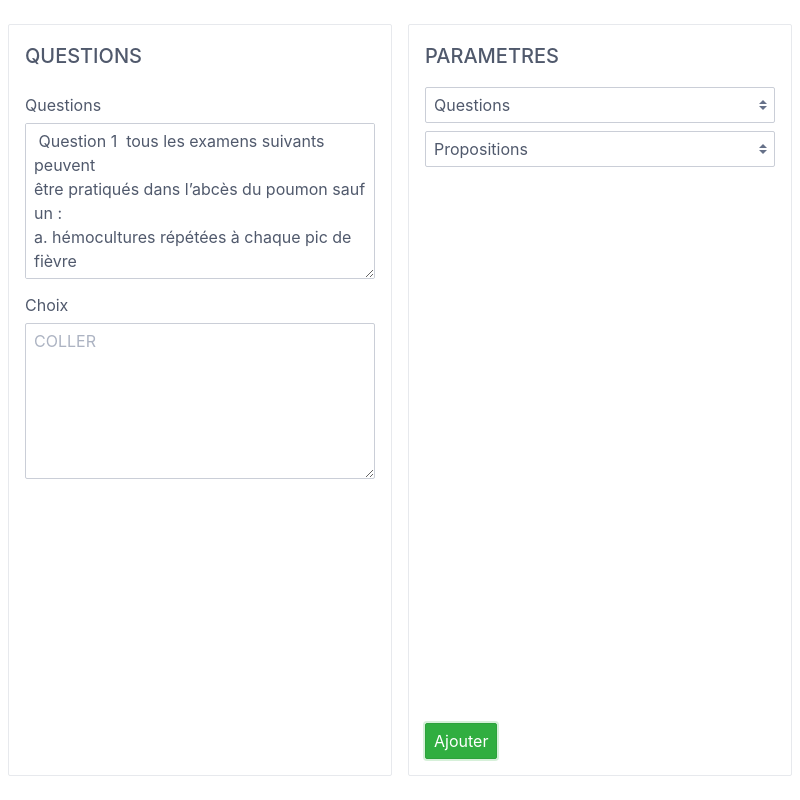
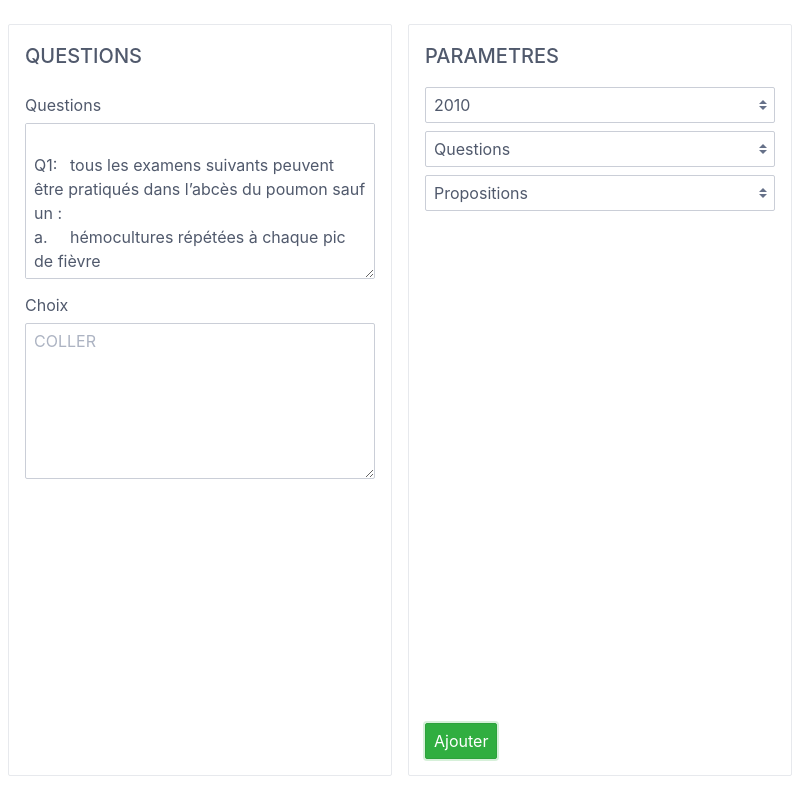
Before and after one commit to doublevie/hichem, an Electron app: page index.html in a window 800 px wide. Both pictures are taken after a click on the button "Ajouter". Drawn offline with Linux system fonts and the light colour scheme.

Commit message:
secondsplit added

```diff
--- a/index.html
+++ b/index.html
@@ -56,6 +56,21 @@
 
 
               <div class="form-group">
+                <select class="form-select " id="year">
+                  <option value="2010">2010</option>
+                  <option value="2011">2011</option>
+                  <option value="2012">2012</option>
+                  <option value="2013">2013</option>
+                  <option value="2014">2014</option>
+                  <option value="2015">2015</option>
+                  <option value="2016">2016</option>
+                  <option value="2017">2017</option>
+                  <option value="2018">2018</option>
+
+                </select>
+              </div>
+
+              <div class="form-group">
                 <select class="form-select " id="qType">
                   <option value="0">Questions</option>
                   <option value="1">1 -(ou) 1-/</option>
@@ -86,7 +101,9 @@
                 </select>
               </div>
 
+<div id="resAlert">
 
+</div>
 
             </div>
             <div class="card-footer">
@@ -111,7 +128,8 @@
 const qField = document.getElementById('qfield') ,
  reponseField = document.getElementById('reponsefield') ,
 qType = document.getElementById('qType') ,
-choicesType = document.getElementById('qType') ,
+choicesType = document.getElementById('choicesType') ,
+resAlert = document.getElementById('resAlert') ,
 regQUestions = [
   null ,
   /[0-9*]+(\s?)+\-/gi,
@@ -169,26 +187,39 @@ console.log(regQUestions[pos]);
 
 
 function submit(){
-  let qc = sdash(qField.value).split('##') , qWc = [];
+  let fs = firstSplit(qField.value)
+// console.log('first split '+fs.length);
 
-  if (qc && qc .length) {
-for (var i = 0; i < qc.length; i++) {
-  console.log(qc[i].length);
-if (qc[i].length >= 20)  qWc.push(qc[i])
+for (var i = 0; i < fs.length; i++) {
+let qsss =   secondSplit(fs[i])
+console.log(qsss);
 }
-  }
-  console.log(qWc);
-  return qWc;
 
 }
 
 
 
 
+function firstSplit(x){
+  let qc = sdash(x).split('##') , qWc = [];
+  if (qc && qc .length) {
+for (var i = 0; i < qc.length; i++) {
+if (qc[i].length >= 20)  qWc.push(qc[i])
+}
+  }
+  return qWc;
+}
 
 
+function secondSplit(r){
+  let pos = parseInt(choicesType.value);
 
-
+  let questAndch = r.toString().replace(regChoices[pos], ';;').split(';;'),qWc = [];;
+for (var i = 0; i < questAndch.length; i++) {
+  qWc.push(questAndch[i]);
+}
+ return qWc;
+}
 
 
 
@@ -207,37 +238,39 @@ function choix(d) {
 
 
 
-qField.value = ` Question 1  tous les examens suivants peuvent
-être pratiqués dans l’abcès du poumon sauf
-un :
-a. hémocultures répétées à chaque pic de
-fièvre
-b. échographie thoracique pour guider l
-ponction aspiration
-c. la fibroscopie bronchique
-d. le scanner thoracique
+qField.value = `
+Q1:	tous les examens suivants peuvent être pratiqués dans l’abcès du poumon sauf un :
+a.	hémocultures répétées à chaque pic de fièvre
+b.	échographie thoracique pour guider la ponction aspiration
+c.	la fibroscopie bronchique
+d.	le scanner thoracique
+Q 2:	une des caractéristiques clinique suivantes fait penser à la DDB :
+a.	bronchorrhée purulent surtout hivernale
+b.	dyspnée d’effort
+c.	infections parenchymateuses récidivantes de même siège
+d.	syndrome pleurétique la compliquant ou la révélant
+Q3:	le traitement de DDB est :
+a.	médical seulement
+b.	médico-chirurgical d'emblée
+c.	chirurgical si la DDB est localisée
+d.	chirurgical si l’hémoptysie dans la DDB est récidivante après embolisation
+Q4:	parmi les propositions propositions suivantes une ne fait pas parti du syndrome de DEMON- MEIGS laquelle.
+a.	Pleurésie avec taux de protéine pleurales est Sup >30 g/1
+b.	Ascite
+c.	Tumeur ovarienne
+d.	Douleurs pelviennes
+Q5:	dans la P.S.F Tuberculeuse la bascilloscopie est :
+a.	positive en général dans l’expectoration
+b.	nécessaire à rechercher dans les urines et le LCR.
+c.	dans le liquide pleurai rarement positive au ZIEHL-NELSON
+d.	généralement positive dans le liquide pleural à l’examen direct
+Q6:	parmi les propositions suivantes des syndromes paranéoplasique, une a une origine neurologique autoimmune, laquelle :
+a.	syndrome de Schawrtz-Barter
+b.	pseudo-myasthénie ou syndrome de LAMBERT- EATON
+c.	Acanthosis nigricans cutané
+d.	Gynécomastie
 
 
-Question 2  tous les examens suivants peuvent
-être pratiqués dans l’abcès du poumon sauf
-un :
-a. hémocultures répétées à chaque pic de
-fièvre
-b. échographie thoracique pour guider la
-ponction aspiration
-c. la fibroscopie bronchique
-d. le scanner thoracique
-
-
-Q5 tous les examens suivants peuvent
-être pratiqués dans l’abcès du poumon sauf
-un :
-a. hémocultures répétées à chaque pic de
-fièvre
-b. échographie thoracique pour guider la
-ponction aspiration
-c. la fibroscopie bronchique
-d. le scanner thoracique
 
 `;
 
```
